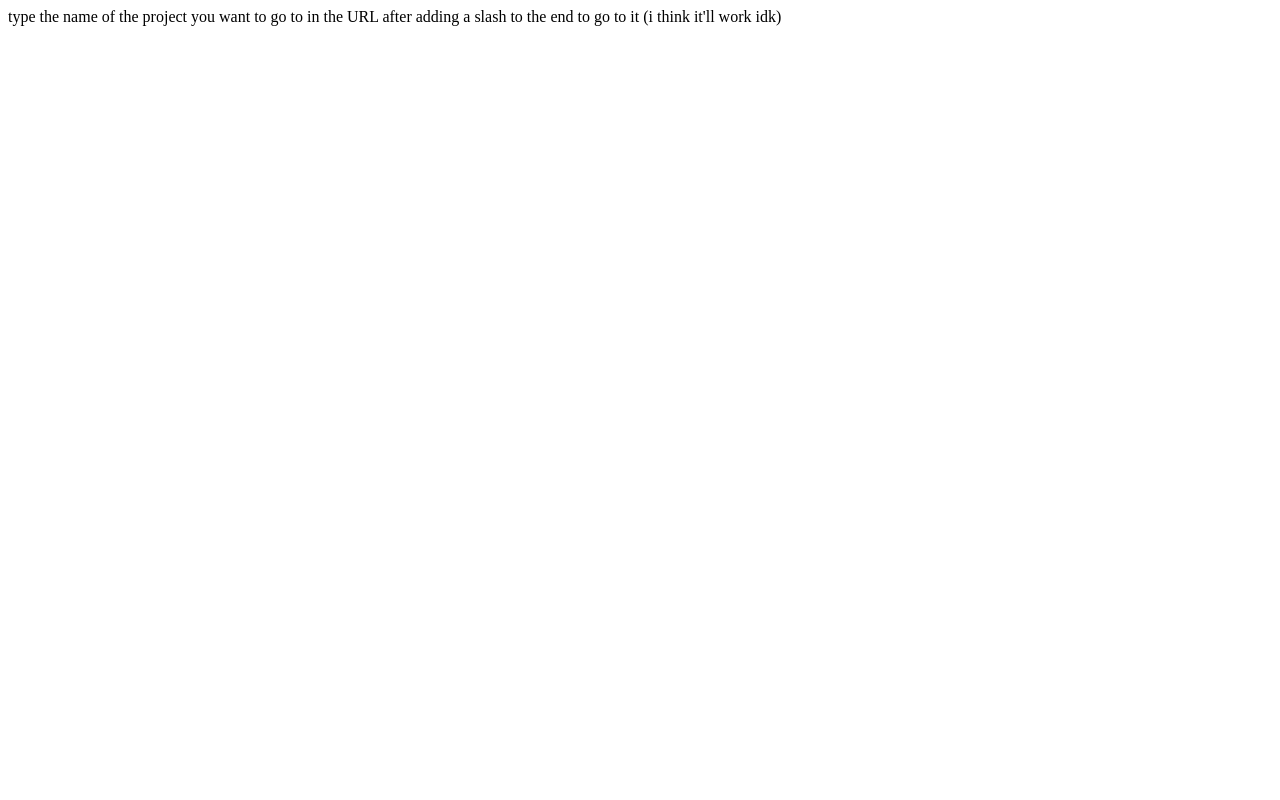
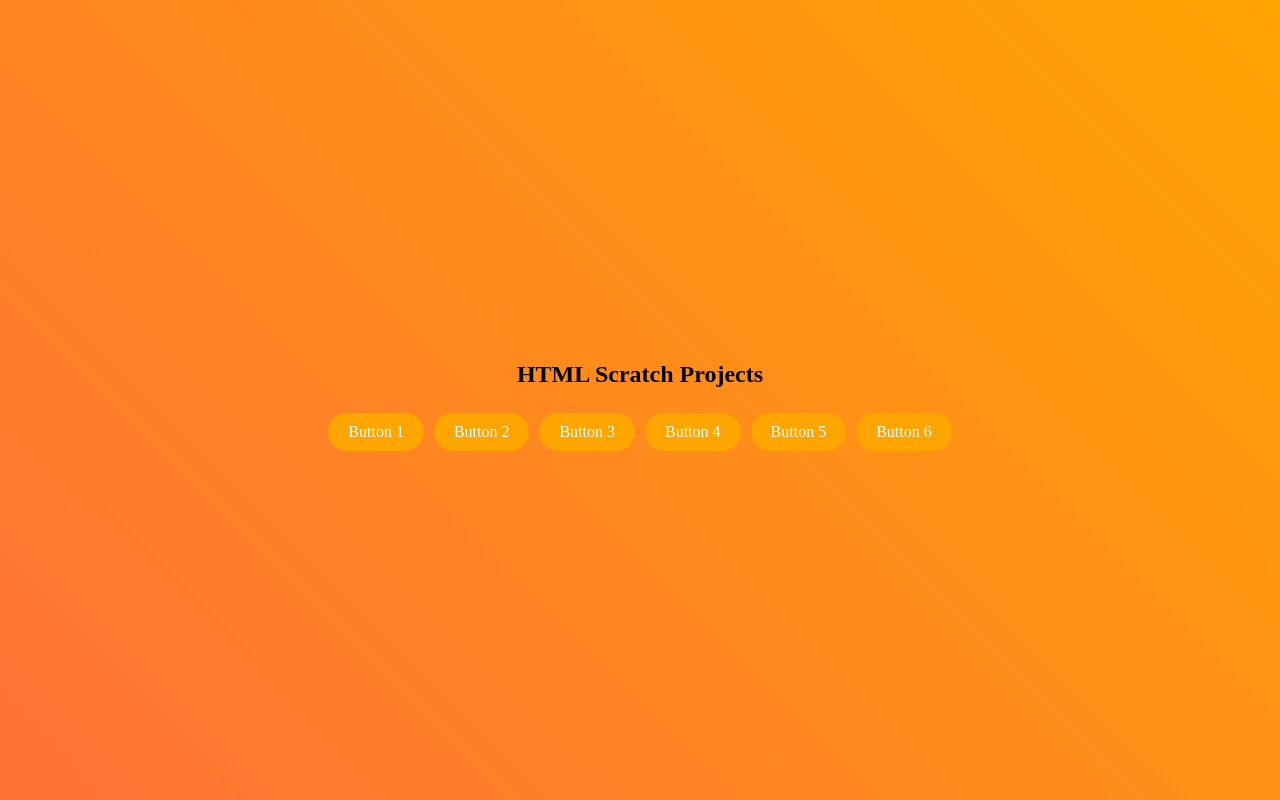
Before and after one commit to RealGSCGAMING/htmlscratch, a plain HTML site: page index.html in a window 1280 px wide. Drawn offline with Linux system fonts and the light colour scheme.

Commit message:
previewing

```diff
--- a/index.html
+++ b/index.html
@@ -1,4 +1,71 @@
-<html>
-  <head></head>
-  <body><p>type the name of the project you want to go to in the URL after adding a slash to the end to go to it (i think it'll work idk)</p></body>
+<!DOCTYPE html>
+<html lang="en">
+<head>
+    <meta charset="UTF-8">
+    <meta name="viewport" content="width=device-width, initial-scale=1.0">
+    <title>HTML Scratch Projects</title>
+    <style>
+        body {
+            margin: 0;
+            padding: 0;
+            height: 100vh;
+            display: flex;
+            justify-content: center;
+            align-items: center;
+            background: linear-gradient(45deg, #FFA500, #FF6347, #FFA500, #FF6347);
+            background-size: 400% 400%;
+            animation: gradient 15s infinite alternate;
+        }
+
+        @keyframes gradient {
+            0% {
+                background-position: 0%;
+            }
+            100% {
+                background-position: 100%;
+            }
+        }
+
+        .container {
+            text-align: center;
+            padding: 20px;
+        }
+
+        h1 {
+            font-size: 24px;
+            margin-bottom: 20px;
+        }
+
+        .button-container {
+            display: flex;
+            justify-content: center;
+        }
+
+        .button {
+            background-color: #FFA500;
+            color: white;
+            border: none;
+            border-radius: 20px;
+            padding: 10px 20px;
+            margin: 5px;
+            text-align: center;
+            text-decoration: none;
+            font-size: 16px;
+            cursor: pointer;
+        }
+    </style>
+</head>
+<body>
+    <div class="container">
+        <h1>HTML Scratch Projects</h1>
+        <div class="button-container">
+            <a href="#" class="button">Button 1</a>
+            <a href="#" class="button">Button 2</a>
+            <a href="#" class="button">Button 3</a>
+            <a href="#" class="button">Button 4</a>
+            <a href="#" class="button">Button 5</a>
+            <a href="#" class="button">Button 6</a>
+        </div>
+    </div>
+</body>
 </html>
```
